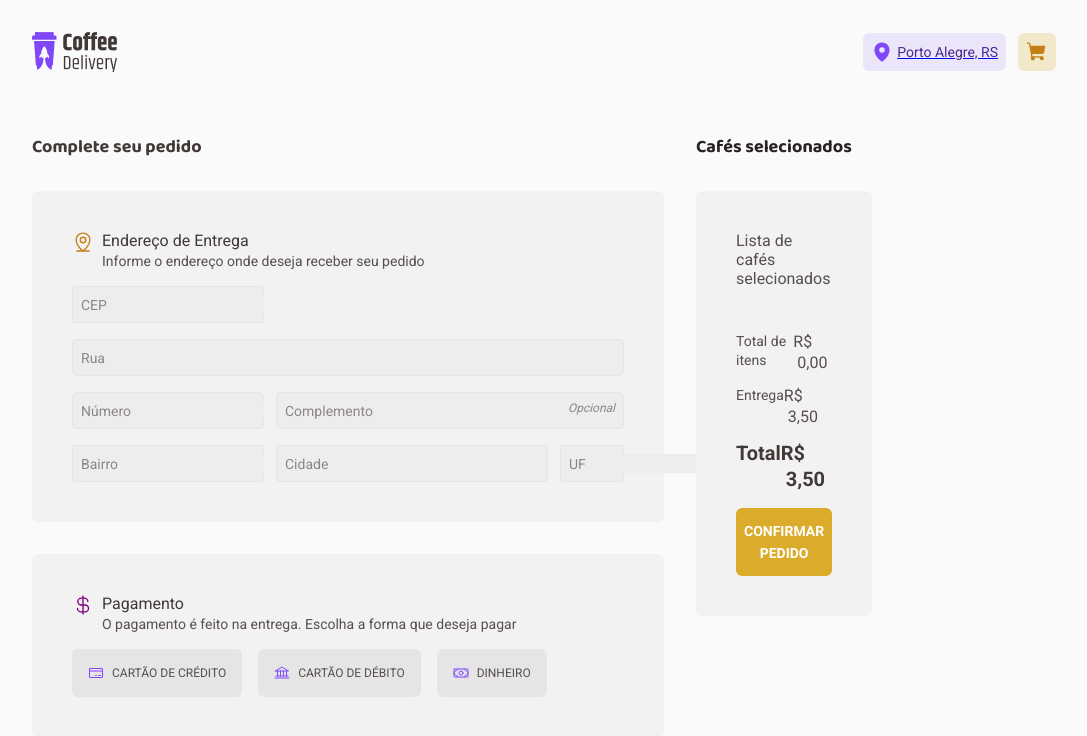
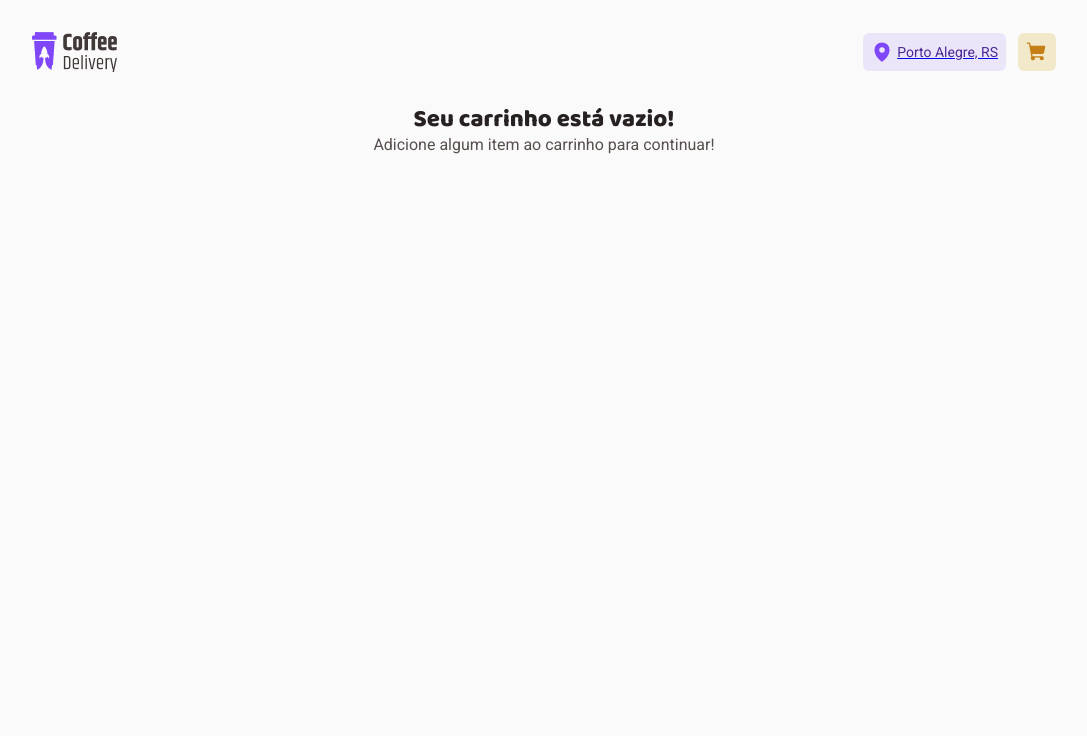
Before and after one commit to ThauanyAA/coffee-delivery, a React (Vite) app: page /checkout in a window 1280 px wide. Shown: the top 736 px of the page, without its empty margins (96-1183 px from the left). Built offline with nearby package versions, Linux system fonts and the light colour scheme.

Commit message:
Checking if cart is empty

```diff
--- a/src/pages/Checkout/index.tsx
+++ b/src/pages/Checkout/index.tsx
@@ -1,8 +1,25 @@
+import { useContext } from "react";
 import { Cart } from "../../components/Cart";
 import { CheckoutForm } from "../../components/CheckoutForm";
-import { CheckoutContainer } from "./styles";
+import { CheckoutContainer, EmptyCart } from "./styles";
+import { CartContext } from "../../contexts/CartContext";
+import { Title, Text } from "../../components/Typography";
 
 export function Checkout() {
+  const { items } = useContext(CartContext)
+  const hasItemsInCart = items.length > 0
+
+  if (!hasItemsInCart) return (
+    <EmptyCart>
+      <Title variant="m" align="center">
+        Seu carrinho está vazio!
+      </Title>
+      <Text variant="m" align="center">
+        Adicione algum item ao carrinho para continuar!
+      </Text>
+    </EmptyCart>
+  )
+
   return (
     <CheckoutContainer>
       <CheckoutForm />
--- a/src/pages/Checkout/styles.ts
+++ b/src/pages/Checkout/styles.ts
@@ -7,3 +7,9 @@ export const CheckoutContainer = styled.div`
   margin-top: 2rem;
   width: 100%;
 `
+
+export const EmptyCart = styled.div`
+  display: flex;
+  flex-direction: column;
+  justify-content: center;
+`
```
